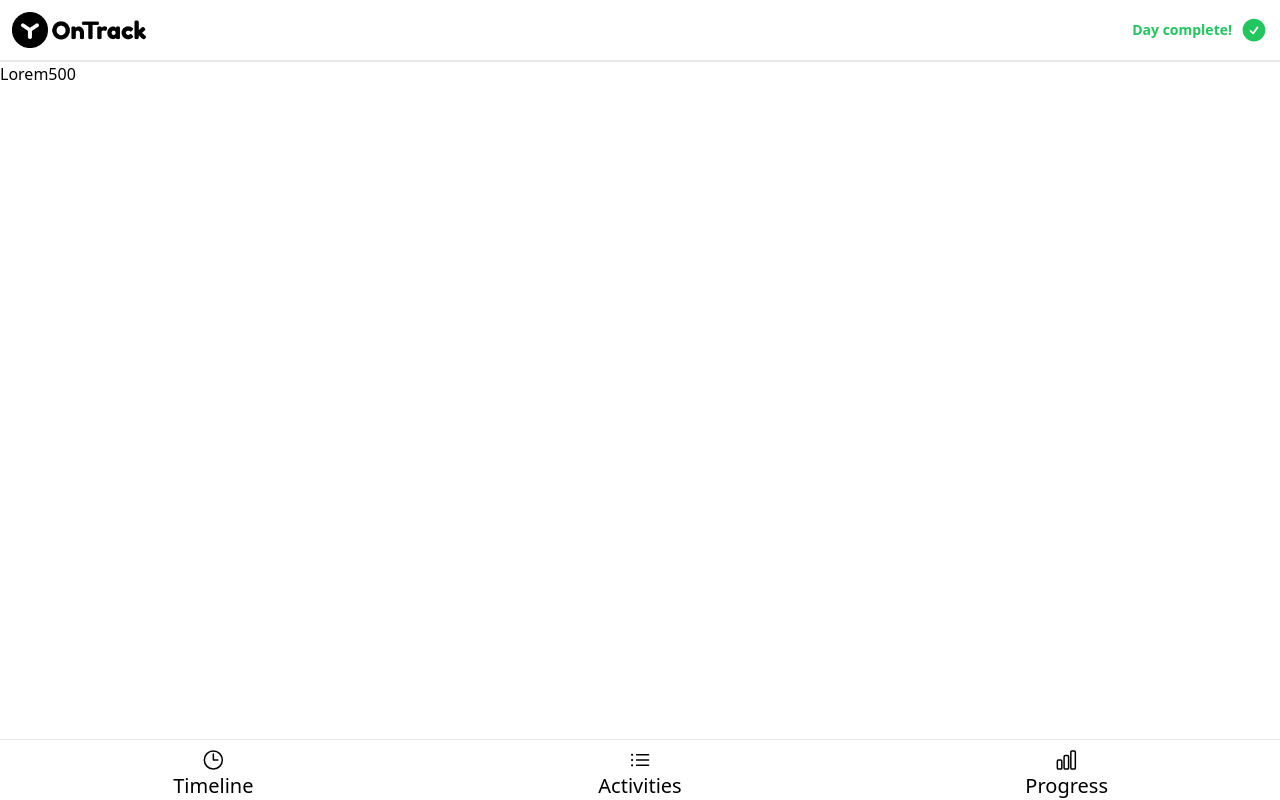
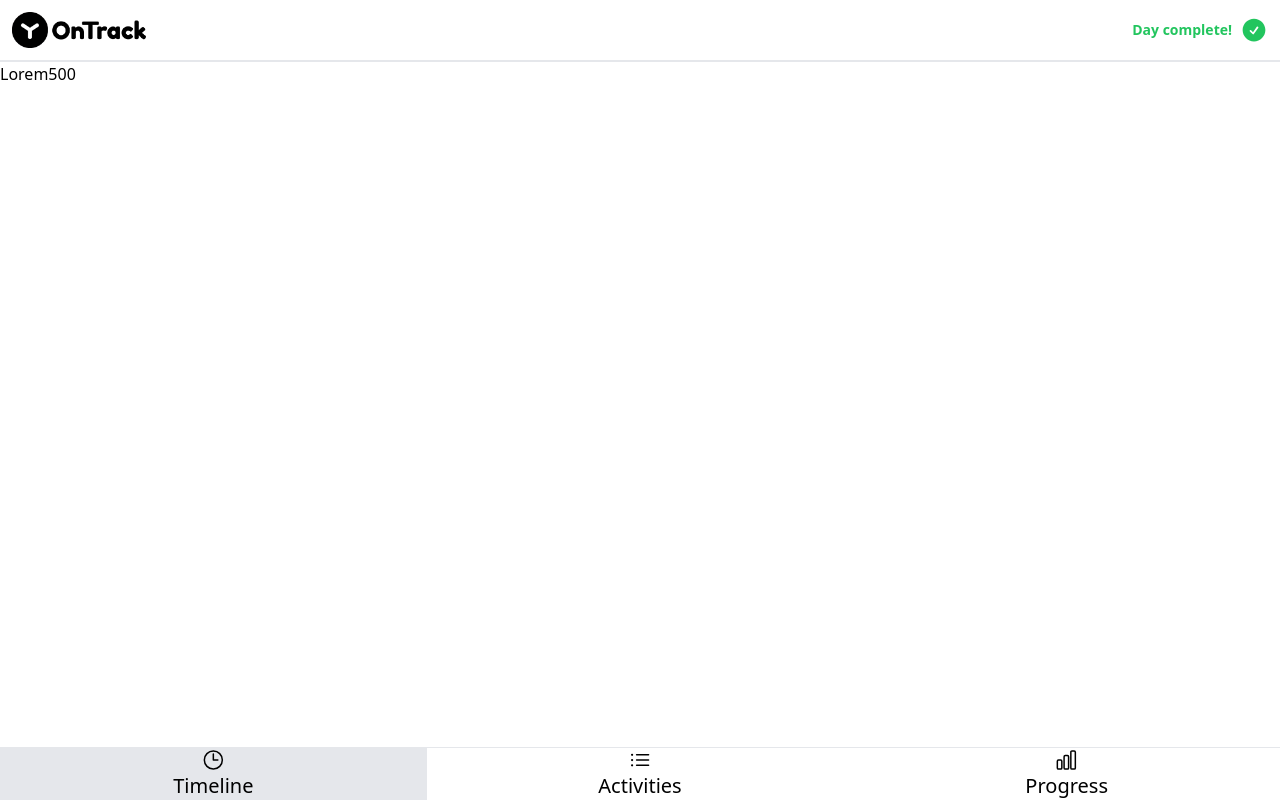
Before and after one commit to vartikus1337/learn-vue, a Vue app in the folder ontrackType/: page / in a window 1280 px wide. Built offline with nearby package versions, Linux system fonts and the light colour scheme.

Commit message:
NavItem adding class (:class) and reactive var currentPage (@click)

```diff
--- a/ontrackType/src/components/TheNav.vue
+++ b/ontrackType/src/components/TheNav.vue
@@ -1,4 +1,5 @@
 <script setup lang="ts">
+import { ref } from 'vue'
 import type { FunctionalComponent, HTMLAttributes, VNodeProps } from 'vue'
 import { ClockIcon, ListBulletIcon, ChartBarIcon } from '@heroicons/vue/24/outline'
 import NavItem from './NavItem.vue'
@@ -13,12 +14,20 @@ const navItems: Array<navItem> = [
   { title: 'activities', icon: ListBulletIcon },
   { title: 'progress', icon: ChartBarIcon }
 ]
+
+let currentPage = ref('timeline');
 </script>
 
 <template>
   <nav class="fixed bottom-0 z-20 w-full bg-white text-xl">
-    <ul class="flex items-center justify-around border-t pt-2 text-center">
-      <NavItem v-for="{ title, icon } in navItems" :key="title" :href="`#${title}`">
+    <ul class="flex items-center justify-around border-t text-center">
+      <NavItem
+        v-for="{ title, icon } in navItems"
+        :key="title"
+        :href="`#${title}`"
+        :class="{'bg-gray-200 pointer-events-none': title == currentPage}"
+        @click="currentPage = title"
+      >
         <component :is="icon" class="h-6" /> {{ title }}
       </NavItem>
     </ul>
```
